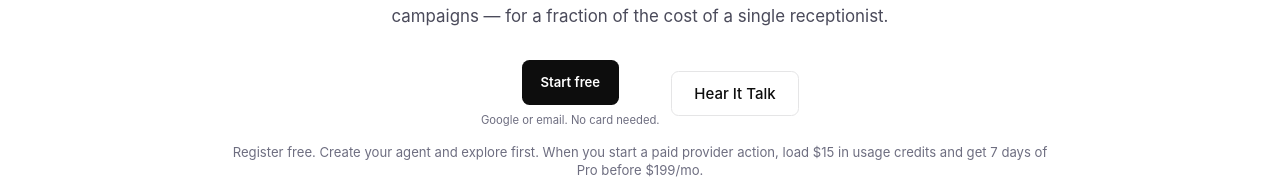
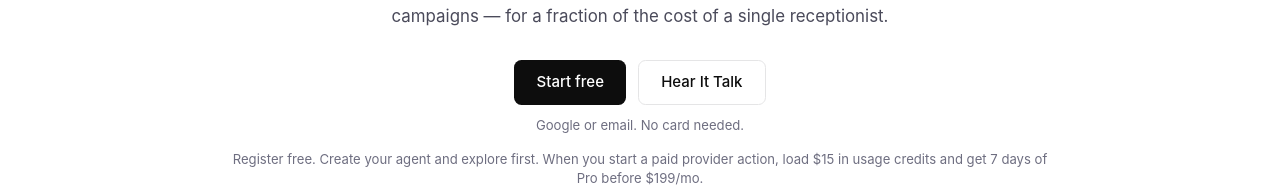
Before and after one commit to Aumi4O/smartline, a Next.js app: page / in a window 1280 px wide. Shown: the part 374-561 px from the top of the page. Built offline with nearby package versions, Linux system fonts and the light colour scheme; no server answers.

Commit message:
Align homepage hero buttons

```diff
--- a/src/app/page.tsx
+++ b/src/app/page.tsx
@@ -149,6 +149,10 @@ export default function HomePage() {
                 Hear It Talk
               </a>
             </div>
+
+            <p className="mt-3 text-sm text-gray-500">
+              Google or email. No card needed.
+            </p>
 
             <p className="mt-4 text-sm text-gray-500">
               Register free. Create your agent and explore first. When you start a paid provider action, load $15 in usage credits and get 7 days of Pro before $199/mo.
--- a/src/components/marketing/free-registration-form.tsx
+++ b/src/components/marketing/free-registration-form.tsx
@@ -36,16 +36,13 @@ export function FreeRegistrationForm() {
 
   return (
     <>
-      <div className="flex flex-col items-center gap-2">
       <button
         type="button"
         onClick={() => setOpen(true)}
-          className="h-12 w-full rounded-lg bg-black px-5 text-sm font-semibold text-white transition-colors hover:bg-gray-800 sm:w-auto"
+        className="inline-flex h-12 w-full items-center justify-center rounded-lg bg-black px-6 text-base font-medium text-white transition-colors hover:bg-gray-800 sm:w-auto"
       >
         Start free
       </button>
-        <p className="text-xs text-gray-500">Google or email. No card needed.</p>
-      </div>
 
       {open && (
         <div
```
Lines whose indentation alone changed are shown as unchanged.
